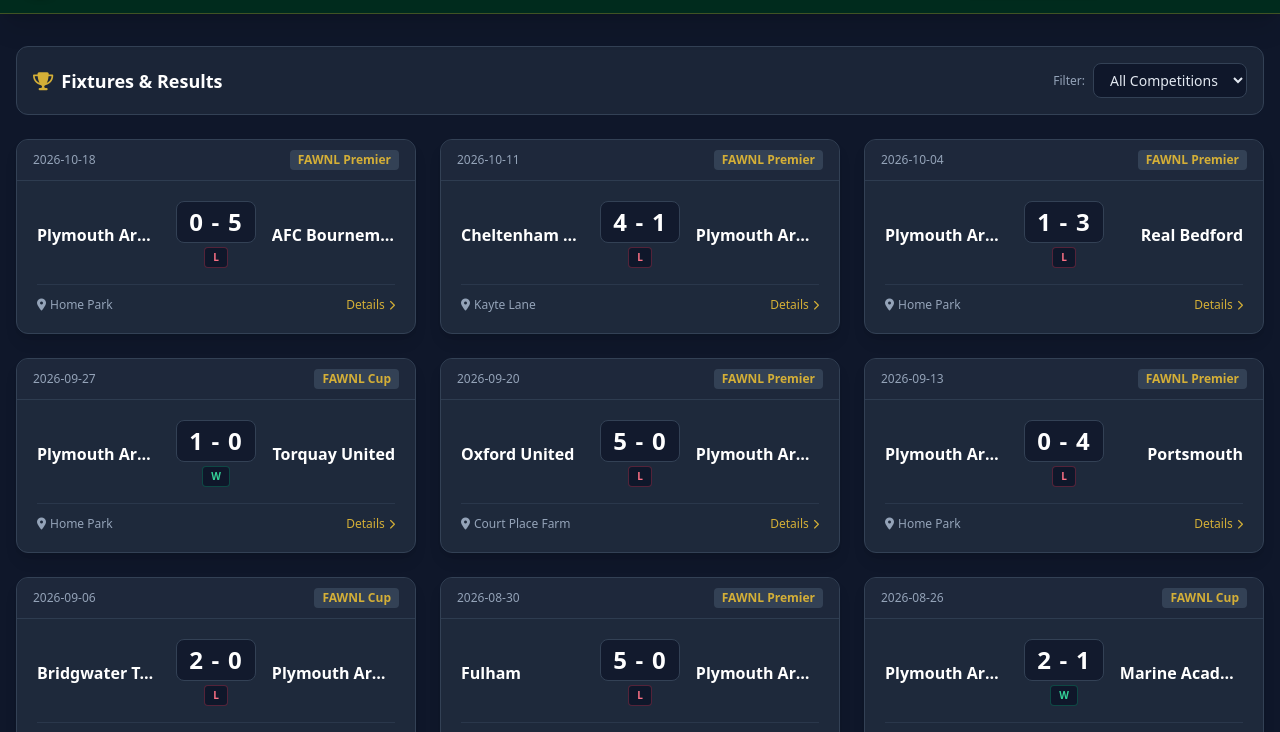
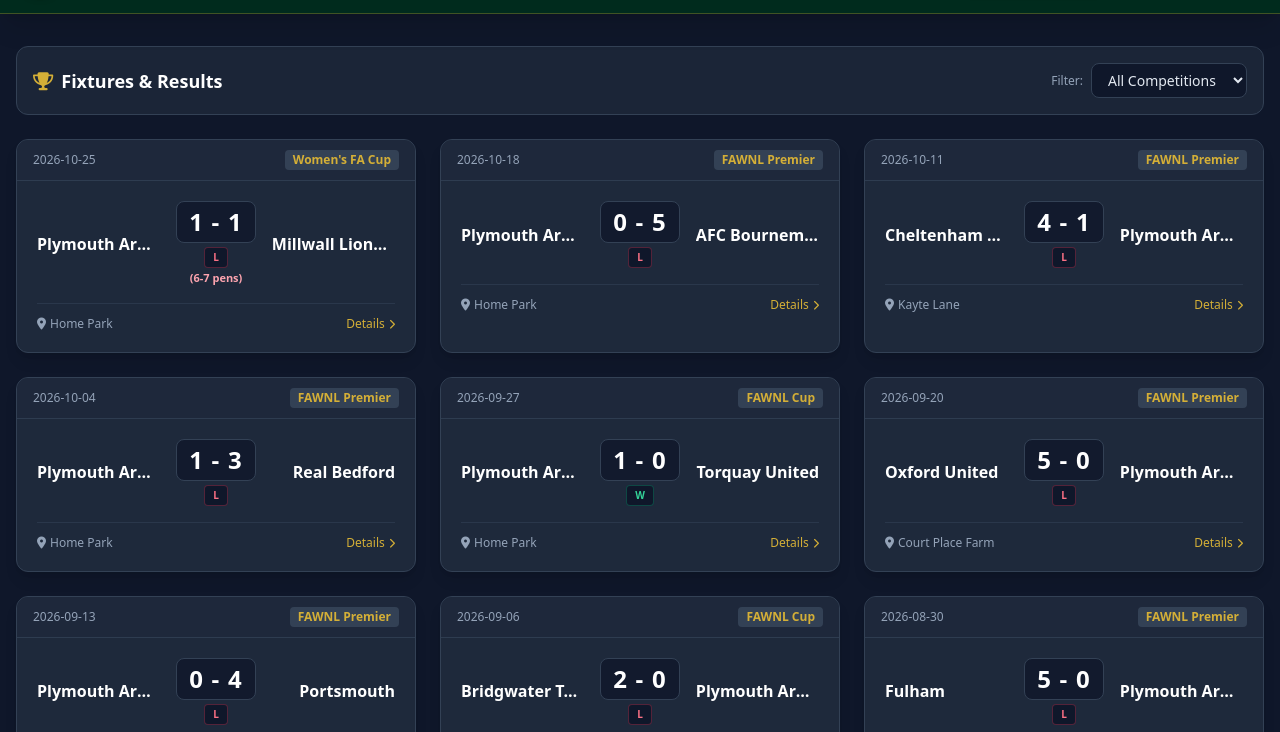
Before and after one commit to spannerj/pafc_women, a plain HTML site: page index.html in a window 1280 px wide. Shown: the part 67-799 px from the top of the page. Drawn offline with nearby package versions, Linux system fonts and the light colour scheme.

Commit message:
feat(data): add Millwall match on 2026-10-25 and added penalties rendering

```diff
--- a/data.json
+++ b/data.json
@@ -163,6 +163,101 @@
     }
   ],
   "matches": [
+    {
+      "id": "m_1794955300000",
+      "opponent": "Millwall Lionesses",
+      "date": "2026-10-25",
+      "competition": "Women's FA Cup",
+      "venue": "Home",
+      "scoreArgyle": 1,
+      "scoreOpponent": 1,
+      "penalties": {
+        "argyle": 6,
+        "opponent": 7
+      },
+      "stadium": "Home Park",
+      "captainId": "p2",
+      "startingXi": [
+        "p1",
+        "p_1794437379621",
+        "p5",
+        "p2",
+        "p_1794437724223",
+        "p_1794437744367",
+        "p3",
+        "p7",
+        "p_1794437660678",
+        "p_1794437702194",
+        "p9"
+      ],
+      "unusedSubs": [
+        "p_1794437356583",
+        "p_1794437808681"
+      ],
+      "usedSubs": [
+        "p_1794437529039",
+        "p_1794437587864",
+        "p4"
+      ],
+      "events": [
+        {
+          "id": "e_1794955300001",
+          "type": "SUB",
+          "minute": 12,
+          "playerId": "p_1794437529039",
+          "subOutId": "p_1794437744367",
+          "detail": ""
+        },
+        {
+          "id": "e_1794955300002",
+          "type": "SUB",
+          "minute": 46,
+          "playerId": "p_1794437587864",
+          "subOutId": "p_1794437660678",
+          "detail": ""
+        },
+        {
+          "id": "e_1794955300003",
+          "type": "CARD",
+          "minute": 56,
+          "playerId": "p7",
+          "subOutId": "",
+          "detail": "Yellow"
+        },
+        {
+          "id": "e_1794955300004",
+          "type": "CARD",
+          "minute": 73,
+          "playerId": "p5",
+          "subOutId": "",
+          "detail": "Yellow"
+        },
+        {
+          "id": "e_1794955300005",
+          "type": "SUB",
+          "minute": 74,
+          "playerId": "p4",
+          "subOutId": "p_1794437702194",
+          "detail": ""
+        },
+        {
+          "id": "e_1794955300006",
+          "type": "CARD",
+          "minute": 78,
+          "playerId": "p_1794437724223",
+          "subOutId": "",
+          "detail": "Yellow"
+        },
+        {
+          "id": "e_1794955300007",
+          "type": "GOAL",
+          "minute": 79,
+          "playerId": "p_1794437724223",
+          "subOutId": "",
+          "detail": "Normal"
+        }
+      ]
+    },
     {
       "id": "m_1794955200000",
       "opponent": "AFC Bournemouth",
--- a/index.html
+++ b/index.html
@@ -1,5 +1,6 @@
 <!DOCTYPE html>
 <html lang="en">
+
 <head>
   <meta charset="UTF-8" />
   <meta name="viewport" content="width=device-width, initial-scale=1.0" />
@@ -23,6 +24,7 @@
     };
   </script>
 </head>
+
 <body class="bg-slate-900 text-slate-100 min-h-screen flex flex-col font-sans">
 
   <!-- Header -->
@@ -30,8 +32,10 @@
     <div class="max-w-7xl mx-auto px-4 py-4 flex flex-wrap justify-between items-center gap-4">
       <div class="flex items-center gap-3">
         <!-- Replaced PA circle with Argyle Crest image placeholder -->
-        <div class="w-12 h-12 rounded-full bg-argyle-green flex items-center justify-center border-2 border-argyle-gold overflow-hidden shadow-md bg-white/5">
-          <img src="logo.svg.webp" alt="Plymouth Argyle Crest" class="w-10 h-10 object-contain" onerror="this.onerror=null; this.parentElement.innerHTML='<span class=\'text-argyle-gold font-bold text-lg\'>PA</span>';">
+        <div
+          class="w-12 h-12 rounded-full bg-argyle-green flex items-center justify-center border-2 border-argyle-gold overflow-hidden shadow-md bg-white/5">
+          <img src="logo.svg.webp" alt="Plymouth Argyle Crest" class="w-10 h-10 object-contain"
+            onerror="this.onerror=null; this.parentElement.innerHTML='<span class=\'text-argyle-gold font-bold text-lg\'>PA</span>';">
         </div>
         <div>
           <h1 class="text-xl font-bold text-white tracking-wide">PLYMOUTH ARGYLE</h1>
@@ -39,10 +43,12 @@
         </div>
       </div>
       <div class="flex gap-2">
-        <button onclick="switchTab('matches')" id="tab-matches" class="px-4 py-2 rounded-lg font-medium text-sm transition bg-argyle-green text-white shadow-md border border-argyle-gold/40">
+        <button onclick="switchTab('matches')" id="tab-matches"
+          class="px-4 py-2 rounded-lg font-medium text-sm transition bg-argyle-green text-white shadow-md border border-argyle-gold/40">
           <i class="fa-solid fa-calendar-days mr-2"></i>Match Centre
         </button>
-        <button onclick="switchTab('squad')" id="tab-squad" class="px-4 py-2 rounded-lg font-medium text-sm transition bg-slate-800 text-slate-300 hover:text-white border border-slate-700">
+        <button onclick="switchTab('squad')" id="tab-squad"
+          class="px-4 py-2 rounded-lg font-medium text-sm transition bg-slate-800 text-slate-300 hover:text-white border border-slate-700">
           <i class="fa-solid fa-users mr-2"></i>Squad & Stats
         </button>
       </div>
@@ -57,13 +63,15 @@
 
     <!-- MATCHES TAB -->
     <section id="view-matches" class="space-y-6">
-      <div class="flex flex-wrap justify-between items-center gap-4 bg-slate-800/80 p-4 rounded-xl border border-slate-700">
+      <div
+        class="flex flex-wrap justify-between items-center gap-4 bg-slate-800/80 p-4 rounded-xl border border-slate-700">
         <h2 class="text-lg font-semibold text-white flex items-center gap-2">
           <i class="fa-solid fa-trophy text-argyle-gold"></i> Fixtures & Results
         </h2>
         <div class="flex items-center gap-2">
           <label class="text-xs text-slate-400 font-medium">Filter:</label>
-          <select id="competition-filter" onchange="renderMatches()" class="bg-slate-900 border border-slate-700 text-sm rounded-lg px-3 py-1.5 text-slate-200 focus:outline-none focus:border-argyle-gold">
+          <select id="competition-filter" onchange="renderMatches()"
+            class="bg-slate-900 border border-slate-700 text-sm rounded-lg px-3 py-1.5 text-slate-200 focus:outline-none focus:border-argyle-gold">
             <option value="ALL">All Competitions</option>
           </select>
         </div>
@@ -76,16 +84,22 @@
 
     <!-- SQUAD TAB -->
     <section id="view-squad" class="hidden space-y-6">
-      <div class="flex flex-wrap justify-between items-center gap-4 bg-slate-800/80 p-4 rounded-xl border border-slate-700">
+      <div
+        class="flex flex-wrap justify-between items-center gap-4 bg-slate-800/80 p-4 rounded-xl border border-slate-700">
         <h2 class="text-lg font-semibold text-white flex items-center gap-2">
           <i class="fa-solid fa-chart-line text-argyle-gold"></i> Player Statistics
         </h2>
         <div class="flex gap-2">
-          <button onclick="filterSquad('ALL')" class="pos-filter-btn px-3 py-1 rounded bg-argyle-green text-xs font-semibold text-white">All</button>
-          <button onclick="filterSquad('GK')" class="pos-filter-btn px-3 py-1 rounded bg-slate-700 text-xs font-semibold text-slate-300">GK</button>
-          <button onclick="filterSquad('DF')" class="pos-filter-btn px-3 py-1 rounded bg-slate-700 text-xs font-semibold text-slate-300">DF</button>
-          <button onclick="filterSquad('MF')" class="pos-filter-btn px-3 py-1 rounded bg-slate-700 text-xs font-semibold text-slate-300">MF</button>
-          <button onclick="filterSquad('AT')" class="pos-filter-btn px-3 py-1 rounded bg-slate-700 text-xs font-semibold text-slate-300">FW</button>
+          <button onclick="filterSquad('ALL')"
+            class="pos-filter-btn px-3 py-1 rounded bg-argyle-green text-xs font-semibold text-white">All</button>
+          <button onclick="filterSquad('GK')"
+            class="pos-filter-btn px-3 py-1 rounded bg-slate-700 text-xs font-semibold text-slate-300">GK</button>
+          <button onclick="filterSquad('DF')"
+            class="pos-filter-btn px-3 py-1 rounded bg-slate-700 text-xs font-semibold text-slate-300">DF</button>
+          <button onclick="filterSquad('MF')"
+            class="pos-filter-btn px-3 py-1 rounded bg-slate-700 text-xs font-semibold text-slate-300">MF</button>
+          <button onclick="filterSquad('AT')"
+            class="pos-filter-btn px-3 py-1 rounded bg-slate-700 text-xs font-semibold text-slate-300">FW</button>
         </div>
       </div>
 
@@ -96,16 +110,29 @@
 
       <div class="overflow-x-auto bg-slate-800/60 rounded-xl border border-slate-700 shadow-xl relative">
         <table class="w-full text-left text-sm text-slate-300 whitespace-nowrap">
-          <thead class="bg-slate-800 text-xs uppercase text-slate-400 font-semibold border-b border-slate-700 select-none">
+          <thead
+            class="bg-slate-800 text-xs uppercase text-slate-400 font-semibold border-b border-slate-700 select-none">
             <tr>
-              <th onclick="sortSquad('number')" class="py-3 px-4 cursor-pointer hover:text-argyle-gold"># <i class="fa-solid fa-sort ml-1 text-[10px]"></i></th>
-              <th onclick="sortSquad('name')" class="py-3 px-4 cursor-pointer hover:text-argyle-gold">Player <i class="fa-solid fa-sort ml-1 text-[10px]"></i></th>
-              <th onclick="sortSquad('position')" class="py-3 px-4 text-center cursor-pointer hover:text-argyle-gold">Pos <i class="fa-solid fa-sort ml-1 text-[10px]"></i></th>
-              <th onclick="sortSquad('totalApps')" class="py-3 px-4 text-center cursor-pointer hover:text-argyle-gold">Apps (Starts/Sub) <i class="fa-solid fa-sort ml-1 text-[10px]"></i></th>
-              <th onclick="sortSquad('goalsCount')" class="py-3 px-4 text-center cursor-pointer hover:text-argyle-gold text-argyle-gold">Goals <i class="fa-solid fa-sort ml-1 text-[10px]"></i></th>
-              <th onclick="sortSquad('cleanSheets')" class="py-3 px-4 text-center cursor-pointer hover:text-argyle-gold text-emerald-400">CS <i class="fa-solid fa-sort ml-1 text-[10px]"></i></th>
-              <th onclick="sortSquad('yc')" class="py-3 px-4 text-center cursor-pointer hover:text-argyle-gold text-yellow-400">YC <i class="fa-solid fa-sort ml-1 text-[10px]"></i></th>
-              <th onclick="sortSquad('rc')" class="py-3 px-4 text-center cursor-pointer hover:text-argyle-gold text-red-500">RC <i class="fa-solid fa-sort ml-1 text-[10px]"></i></th>
+              <th onclick="sortSquad('number')" class="py-3 px-4 cursor-pointer hover:text-argyle-gold"># <i
+                  class="fa-solid fa-sort ml-1 text-[10px]"></i></th>
+              <th onclick="sortSquad('name')" class="py-3 px-4 cursor-pointer hover:text-argyle-gold">Player <i
+                  class="fa-solid fa-sort ml-1 text-[10px]"></i></th>
+              <th onclick="sortSquad('position')" class="py-3 px-4 text-center cursor-pointer hover:text-argyle-gold">
+                Pos <i class="fa-solid fa-sort ml-1 text-[10px]"></i></th>
+              <th onclick="sortSquad('totalApps')" class="py-3 px-4 text-center cursor-pointer hover:text-argyle-gold">
+                Apps (Starts/Sub) <i class="fa-solid fa-sort ml-1 text-[10px]"></i></th>
+              <th onclick="sortSquad('goalsCount')"
+                class="py-3 px-4 text-center cursor-pointer hover:text-argyle-gold text-argyle-gold">Goals <i
+                  class="fa-solid fa-sort ml-1 text-[10px]"></i></th>
+              <th onclick="sortSquad('cleanSheets')"
+                class="py-3 px-4 text-center cursor-pointer hover:text-argyle-gold text-emerald-400">CS <i
+                  class="fa-solid fa-sort ml-1 text-[10px]"></i></th>
+              <th onclick="sortSquad('yc')"
+                class="py-3 px-4 text-center cursor-pointer hover:text-argyle-gold text-yellow-400">YC <i
+                  class="fa-solid fa-sort ml-1 text-[10px]"></i></th>
+              <th onclick="sortSquad('rc')"
+                class="py-3 px-4 text-center cursor-pointer hover:text-argyle-gold text-red-500">RC <i
+                  class="fa-solid fa-sort ml-1 text-[10px]"></i></th>
             </tr>
           </thead>
           <tbody id="squad-table-body" class="divide-y divide-slate-700/50">
@@ -118,8 +145,10 @@
   </main>
 
   <!-- MATCH DETAILS MODAL -->
-  <div id="match-modal" class="fixed inset-0 bg-black/80 backdrop-blur-sm flex items-center justify-center p-4 z-50 hidden">
-    <div class="bg-slate-800 rounded-2xl max-w-3xl w-full max-h-[90vh] flex flex-col border border-slate-700 shadow-2xl overflow-hidden">
+  <div id="match-modal"
+    class="fixed inset-0 bg-black/80 backdrop-blur-sm flex items-center justify-center p-4 z-50 hidden">
+    <div
+      class="bg-slate-800 rounded-2xl max-w-3xl w-full max-h-[90vh] flex flex-col border border-slate-700 shadow-2xl overflow-hidden">
       <!-- Modal Header -->
       <div class="bg-argyle-dark p-6 border-b border-argyle-gold/30 relative">
         <button onclick="closeModal()" class="absolute top-4 right-4 text-slate-400 hover:text-white p-2">
@@ -225,15 +254,32 @@
       }
 
       grid.innerHTML = filtered.map(m => {
-        const resultColor = m.scoreArgyle > m.scoreOpponent ? 'text-emerald-400 border-emerald-500/30' :
-                            m.scoreArgyle < m.scoreOpponent ? 'text-rose-400 border-rose-500/30' : 'text-amber-400 border-amber-500/30';
-        const resultLabel = m.scoreArgyle > m.scoreOpponent ? 'W' : m.scoreArgyle < m.scoreOpponent ? 'L' : 'D';
+        const hasPens = m.penalties && typeof m.penalties.argyle === 'number' && typeof m.penalties.opponent === 'number';
+        const isPenWin = hasPens && m.penalties.argyle > m.penalties.opponent;
+        const isPenLoss = hasPens && m.penalties.argyle < m.penalties.opponent;
+
+        const isWin = m.scoreArgyle > m.scoreOpponent || isPenWin;
+        const isLoss = m.scoreArgyle < m.scoreOpponent || isPenLoss;
+
+        const resultColor = isWin
+          ? 'text-emerald-400 border-emerald-500/30'
+          : isLoss
+            ? 'text-rose-400 border-rose-500/30'
+            : 'text-amber-400 border-amber-500/30';
+
+        const resultLabel = isWin ? 'W' : isLoss ? 'L' : 'D';
+        const penBadgeColor = isPenWin ? 'text-emerald-300' : 'text-rose-300';
 
         // Determine Home vs Away team names & scores based on venue property
         const homeTeam = m.venue === 'Home' ? 'Plymouth Argyle' : m.opponent;
         const awayTeam = m.venue === 'Home' ? m.opponent : 'Plymouth Argyle';
         const homeScore = m.venue === 'Home' ? m.scoreArgyle : m.scoreOpponent;
         const awayScore = m.venue === 'Home' ? m.scoreOpponent : m.scoreArgyle;
+        const penText = hasPens
+          ? (m.venue === 'Home'
+            ? `(${m.penalties.argyle}-${m.penalties.opponent} pens)`
+            : `(${m.penalties.opponent}-${m.penalties.argyle} pens)`)
+          : '';
 
         return `
           <div onclick="openMatchModal('${m.id}')" class="bg-slate-800 rounded-xl border border-slate-700 hover:border-argyle-gold/50 transition cursor-pointer overflow-hidden shadow-lg hover:shadow-xl group">
@@ -250,7 +296,10 @@
                   <div class="text-lg sm:text-2xl font-black text-white bg-slate-900/80 px-3 py-1 rounded-lg border border-slate-700 tracking-wider">
                     ${homeScore} - ${awayScore}
                   </div>
-                  <span class="text-[10px] font-bold px-2 py-0.5 rounded ${resultColor} bg-slate-900 border mt-1 inline-block">${resultLabel}</span>
+                  <div class="mt-1 flex flex-col items-center gap-0.5">
+                    <span class="text-[10px] font-bold px-2 py-0.5 rounded ${resultColor} bg-slate-900 border inline-block">${resultLabel}</span>
+                    ${hasPens ? `<span class="text-[11px] font-semibold ${penBadgeColor}">${penText}</span>` : ''}
+                  </div>
                 </div>
                 <div class="text-right flex-1 min-w-0">
                   <h3 class="font-bold text-sm sm:text-base text-white group-hover:text-argyle-gold transition truncate" title="${awayTeam}">${awayTeam}</h3>
@@ -266,6 +315,7 @@
       }).join('');
     }
 
+
     function openMatchModal(matchId) {
       const m = appData.matches.find(item => item.id === matchId);
       if (!m) return;
@@ -278,11 +328,24 @@
       const awayScore = m.venue === 'Home' ? m.scoreOpponent : m.scoreArgyle;
 
       // Header
+      const hasPens = m.penalties && typeof m.penalties.argyle === 'number' && typeof m.penalties.opponent === 'number';
+      const isPenWin = hasPens && m.penalties.argyle > m.penalties.opponent;
+      const modalPenText = hasPens
+        ? (m.venue === 'Home'
+          ? `(${m.penalties.argyle}-${m.penalties.opponent} on penalties)`
+          : `(${m.penalties.opponent}-${m.penalties.argyle} on penalties)`)
+        : '';
+      const modalPenColor = isPenWin ? 'text-emerald-300' : 'text-rose-300';
+
+      // Header
       document.getElementById('modal-match-header').innerHTML = `
         <span class="text-xs text-argyle-gold font-bold uppercase tracking-widest">${m.competition} • ${m.date}</span>
         <div class="flex justify-center items-center gap-4 sm:gap-6 my-2">
           <span class="text-base sm:text-xl font-bold text-white text-right flex-1">${homeTeam}</span>
-          <span class="text-2xl sm:text-3xl font-black text-argyle-gold px-3 sm:px-4 py-1 bg-slate-900/90 rounded-xl border border-argyle-gold/30 shrink-0">${homeScore} - ${awayScore}</span>
+          <div class="text-center shrink-0">
+            <span class="text-2xl sm:text-3xl font-black text-argyle-gold px-3 sm:px-4 py-1 bg-slate-900/90 rounded-xl border border-argyle-gold/30 inline-block">${homeScore} - ${awayScore}</span>
+            ${hasPens ? `<p class="text-xs font-semibold ${modalPenColor} mt-1">${modalPenText}</p>` : ''}
+          </div>
           <span class="text-base sm:text-xl font-bold text-white text-left flex-1">${awayTeam}</span>
         </div>
         <p class="text-xs text-slate-400"><i class="fa-solid fa-location-dot mr-1"></i>${m.stadium || 'N/A'}</p>
@@ -543,4 +606,5 @@
     document.addEventListener('DOMContentLoaded', init);
   </script>
 </body>
+
 </html>
```
